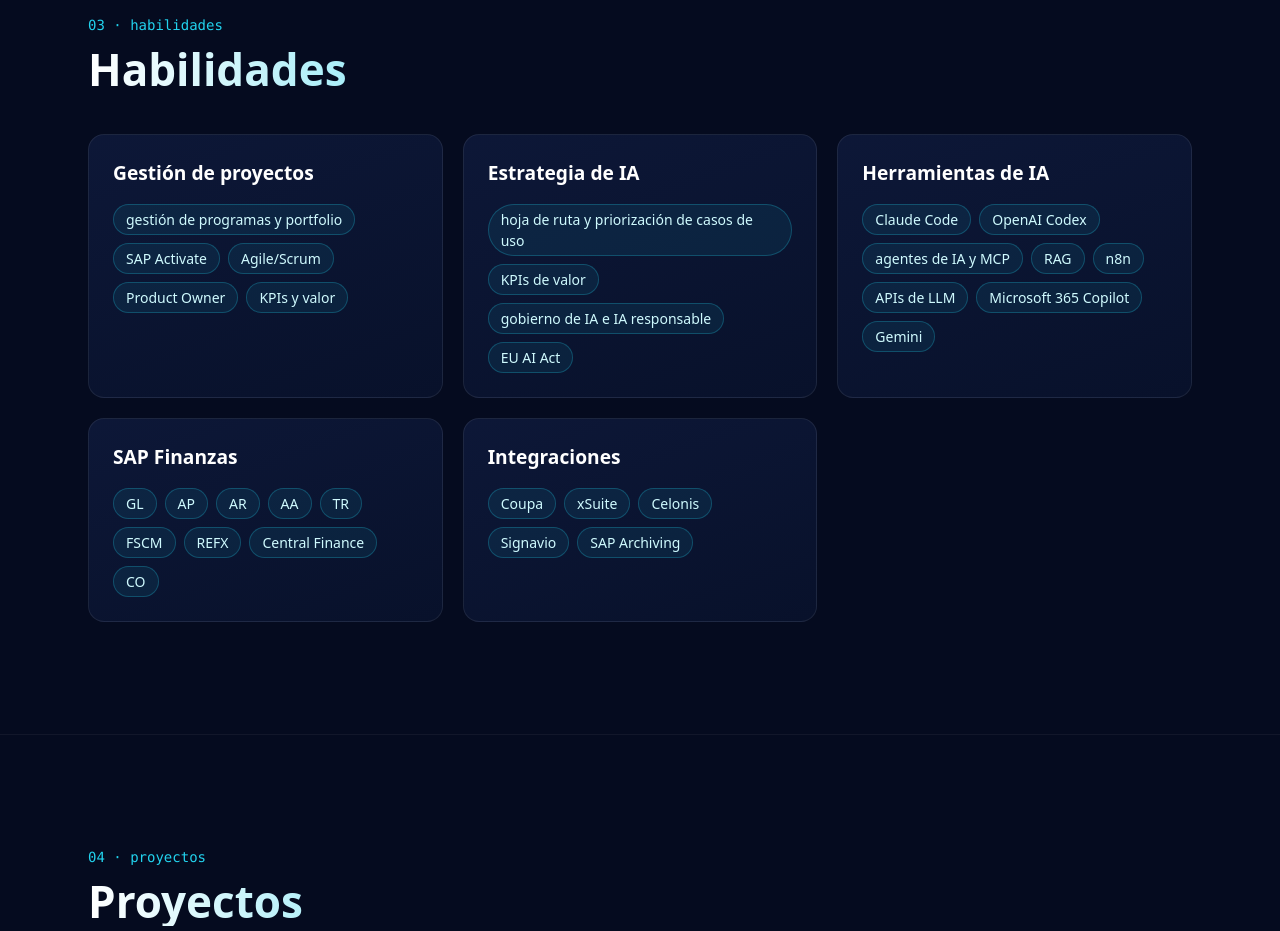
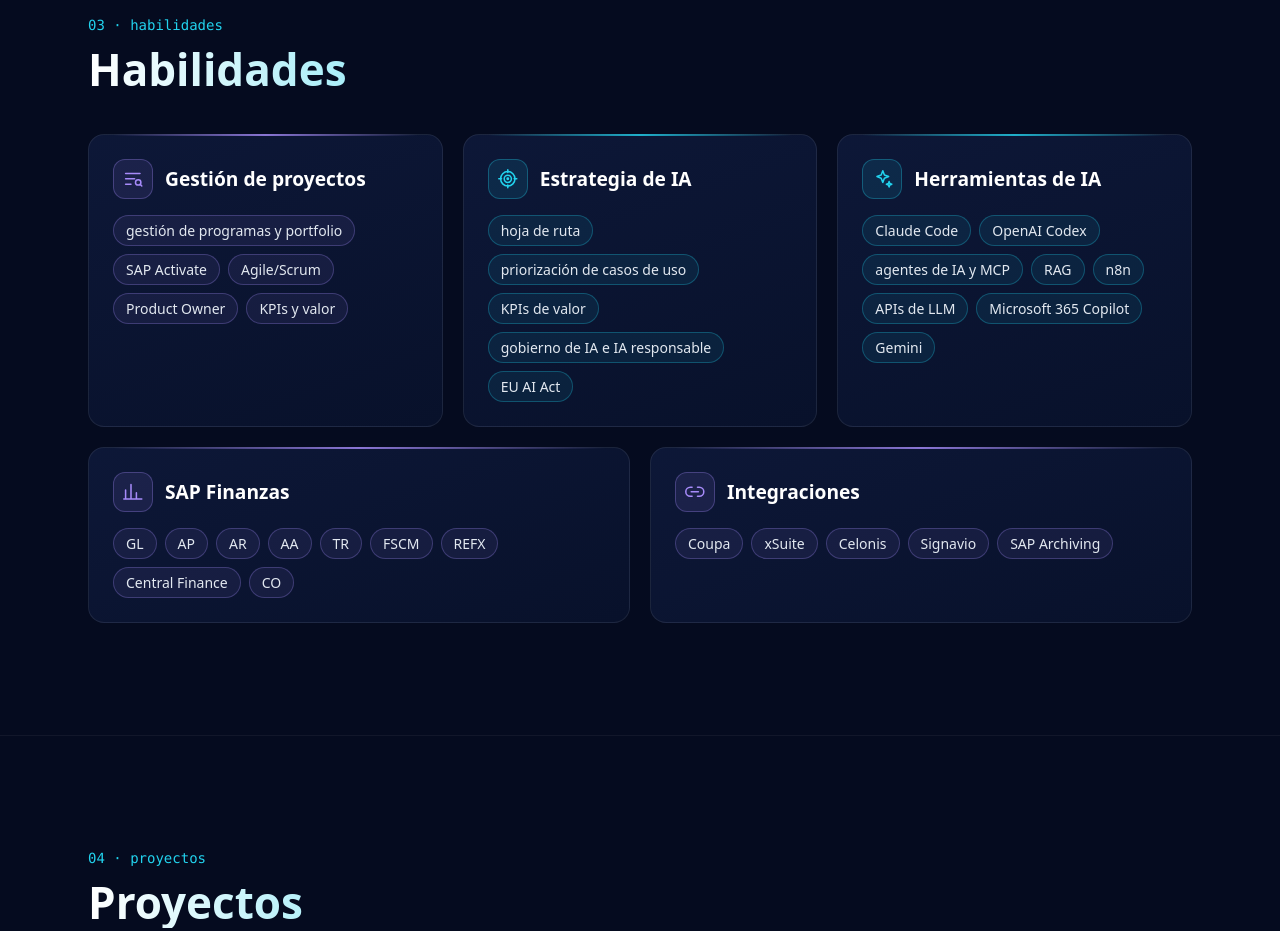
Before and after one commit to jplataes/mi-landing, a plain HTML site: page index.html in a window 1280 px wide. Shown: the part 3260-4191 px from the top of the page. Drawn offline with nearby package versions, Linux system fonts and the light colour scheme.

Commit message:
Fase 5: Habilidades con iconos, entrada escalonada y etiquetas que nunca se parten
Co-Authored-By: Claude Opus 5.5 <noreply@anthropic.com>
Claude-Session: https://claude.ai/code/session_012bdfkzNcT1vBLSHHUEqBrt

```diff
--- a/css/styles.css
+++ b/css/styles.css
@@ -406,3 +406,78 @@ section { scroll-margin-top: 4rem; }
   .tl-date { grid-row: 1 / span 3; padding-top: 0.3rem; }
   .tl-company { margin-top: 0; }
 }
+
+/* ---------- Habilidades ---------- */
+/* Pantallas grandes: 3 tarjetas arriba y 2 más anchas abajo */
+.skills-grid { display: grid; gap: 1.25rem; }
+.skills-grid > * { min-width: 0; }
+@media (min-width: 640px) { .skills-grid { grid-template-columns: repeat(2, 1fr); } }
+@media (min-width: 1200px) {
+  .skills-grid { grid-template-columns: repeat(6, 1fr); }
+  .skills-grid > :nth-child(-n+3) { grid-column: span 2; }
+  .skills-grid > :nth-child(n+4) { grid-column: span 3; }
+}
+.accent-cyan { --accent: var(--cyan); --accent-rgb: 34 211 238; }
+.accent-violet { --accent: var(--violet); --accent-rgb: 167 139 250; }
+
+.skill-card {
+  position: relative;
+  transition: border-color 0.3s, box-shadow 0.3s, transform 0.3s;
+}
+/* Línea luminosa superior con el color de la categoría */
+.skill-card::before {
+  content: "";
+  position: absolute; left: 1.5rem; right: 1.5rem; top: -1px;
+  height: 2px;
+  border-radius: 2px;
+  background: linear-gradient(90deg, transparent, var(--accent), transparent);
+  opacity: 0.8;
+}
+.skill-card:hover {
+  border-color: rgb(var(--accent-rgb) / 0.4);
+  box-shadow: 0 0 30px rgb(var(--accent-rgb) / 0.12);
+}
+.skill-head { display: flex; align-items: center; gap: 0.75rem; }
+.skill-icon {
+  flex: none;
+  display: grid; place-items: center;
+  width: 2.5rem; height: 2.5rem;
+  border-radius: 0.75rem;
+  color: var(--accent);
+  background: rgb(var(--accent-rgb) / 0.1);
+  border: 1px solid rgb(var(--accent-rgb) / 0.3);
+}
+.skill-icon svg { width: 1.35rem; height: 1.35rem; }
+
+/* Etiquetas: nunca se parten en dos líneas (bajan de línea enteras) */
+.skill-card .chips li {
+  white-space: nowrap;
+  color: #e2e8f0;
+  background: rgb(var(--accent-rgb) / 0.08);
+  border-color: rgb(var(--accent-rgb) / 0.28);
+  transition: background-color 0.2s, border-color 0.2s, box-shadow 0.2s, opacity 0.5s, transform 0.5s;
+}
+.skill-card .chips li:hover {
+  background: rgb(var(--accent-rgb) / 0.18);
+  border-color: rgb(var(--accent-rgb) / 0.6);
+  box-shadow: 0 0 12px rgb(var(--accent-rgb) / 0.35);
+}
+@media (max-width: 380px) {
+  .skill-card { padding: 1.25rem 1rem; }
+  .skill-card .chips li { font-size: 0.8rem; padding: 0.25rem 0.6rem; }
+}
+
+/* Entrada escalonada de las etiquetas cuando la tarjeta aparece */
+.js .skill-card.reveal .chips li { opacity: 0; transform: translateY(6px); }
+.js .skill-card.reveal.is-visible .chips li { opacity: 1; transform: none; }
+.skill-card .chips li:nth-child(2) { transition-delay: 0s, 0s, 0s, 0.06s, 0.06s; }
+.skill-card .chips li:nth-child(3) { transition-delay: 0s, 0s, 0s, 0.12s, 0.12s; }
+.skill-card .chips li:nth-child(4) { transition-delay: 0s, 0s, 0s, 0.18s, 0.18s; }
+.skill-card .chips li:nth-child(5) { transition-delay: 0s, 0s, 0s, 0.24s, 0.24s; }
+.skill-card .chips li:nth-child(6) { transition-delay: 0s, 0s, 0s, 0.30s, 0.30s; }
+.skill-card .chips li:nth-child(7) { transition-delay: 0s, 0s, 0s, 0.36s, 0.36s; }
+.skill-card .chips li:nth-child(8) { transition-delay: 0s, 0s, 0s, 0.42s, 0.42s; }
+.skill-card .chips li:nth-child(9) { transition-delay: 0s, 0s, 0s, 0.48s, 0.48s; }
+@media (prefers-reduced-motion: reduce) {
+  .js .skill-card.reveal .chips li { opacity: 1; transform: none; }
+}
--- a/index.html
+++ b/index.html
@@ -282,38 +282,53 @@
       </div>
     </section>
 
-    <!-- Habilidades: la Fase 5 añadirá las animaciones -->
+    <!-- Habilidades: tarjetas con icono y etiquetas que nunca se parten en dos líneas -->
     <section id="habilidades" class="section" aria-labelledby="titulo-habilidades">
       <div class="section-inner">
-        <p class="eyebrow" data-i18n="eyebrowSkills">03 · habilidades</p>
-        <h2 id="titulo-habilidades" class="section-title" data-i18n="titleSkills">Habilidades</h2>
-        <div class="mt-10 grid gap-5 sm:grid-cols-2 lg:grid-cols-3">
-          <article class="card">
-            <h3 class="card-title" data-i18n="skill1Title">Gestión de proyectos</h3>
+        <p class="eyebrow reveal" data-i18n="eyebrowSkills">03 · habilidades</p>
+        <h2 id="titulo-habilidades" class="section-title reveal" data-i18n="titleSkills">Habilidades</h2>
+        <div class="skills-grid mt-10">
+          <article class="card skill-card reveal accent-violet" style="--delay: 0ms">
+            <div class="skill-head">
+              <span class="skill-icon" aria-hidden="true"><svg viewBox="0 0 24 24" fill="none" stroke="currentColor" stroke-width="1.7" stroke-linecap="round" stroke-linejoin="round"><path d="M4 6h16M4 12h10M4 18h6"/><circle cx="18" cy="16" r="3"/><path d="m20.2 18.2 1.8 1.8"/></svg></span>
+              <h3 class="card-title" data-i18n="skill1Title">Gestión de proyectos</h3>
+            </div>
             <ul class="chips" data-i18n-list="skill1">
               <li>gestión de programas y portfolio</li><li>SAP Activate</li><li>Agile/Scrum</li><li>Product Owner</li><li>KPIs y valor</li>
             </ul>
           </article>
-          <article class="card">
-            <h3 class="card-title" data-i18n="skill2Title">Estrategia de IA</h3>
+          <article class="card skill-card reveal accent-cyan" style="--delay: 90ms">
+            <div class="skill-head">
+              <span class="skill-icon" aria-hidden="true"><svg viewBox="0 0 24 24" fill="none" stroke="currentColor" stroke-width="1.7" stroke-linecap="round" stroke-linejoin="round"><circle cx="12" cy="12" r="8"/><circle cx="12" cy="12" r="4"/><circle cx="12" cy="12" r="0.8" fill="currentColor"/><path d="M12 2v3M12 19v3M2 12h3M19 12h3"/></svg></span>
+              <h3 class="card-title" data-i18n="skill2Title">Estrategia de IA</h3>
+            </div>
             <ul class="chips" data-i18n-list="skill2">
-              <li>hoja de ruta y priorización de casos de uso</li><li>KPIs de valor</li><li>gobierno de IA e IA responsable</li><li>EU AI Act</li>
+              <li>hoja de ruta</li><li>priorización de casos de uso</li><li>KPIs de valor</li><li>gobierno de IA e IA responsable</li><li>EU AI Act</li>
             </ul>
           </article>
-          <article class="card">
-            <h3 class="card-title" data-i18n="skill3Title">Herramientas de IA</h3>
+          <article class="card skill-card reveal accent-cyan" style="--delay: 180ms">
+            <div class="skill-head">
+              <span class="skill-icon" aria-hidden="true"><svg viewBox="0 0 24 24" fill="none" stroke="currentColor" stroke-width="1.7" stroke-linecap="round" stroke-linejoin="round"><path d="M12 3l1.8 4.7L18.5 9.5l-4.7 1.8L12 16l-1.8-4.7L5.5 9.5l4.7-1.8z"/><path d="M19 15l.8 2.2L22 18l-2.2.8L19 21l-.8-2.2L16 18l2.2-.8z"/></svg></span>
+              <h3 class="card-title" data-i18n="skill3Title">Herramientas de IA</h3>
+            </div>
             <ul class="chips" data-i18n-list="skill3">
               <li>Claude Code</li><li>OpenAI Codex</li><li>agentes de IA y MCP</li><li>RAG</li><li>n8n</li><li>APIs de LLM</li><li>Microsoft 365 Copilot</li><li>Gemini</li>
             </ul>
           </article>
-          <article class="card">
-            <h3 class="card-title" data-i18n="skill4Title">SAP Finanzas</h3>
+          <article class="card skill-card reveal accent-violet" style="--delay: 270ms">
+            <div class="skill-head">
+              <span class="skill-icon" aria-hidden="true"><svg viewBox="0 0 24 24" fill="none" stroke="currentColor" stroke-width="1.7" stroke-linecap="round" stroke-linejoin="round"><path d="M4 20V10M10 20V4M16 20v-7M22 20H2"/></svg></span>
+              <h3 class="card-title" data-i18n="skill4Title">SAP Finanzas</h3>
+            </div>
             <ul class="chips" data-i18n-list="skill4">
               <li>GL</li><li>AP</li><li>AR</li><li>AA</li><li>TR</li><li>FSCM</li><li>REFX</li><li>Central Finance</li><li>CO</li>
             </ul>
           </article>
-          <article class="card">
-            <h3 class="card-title" data-i18n="skill5Title">Integraciones</h3>
+          <article class="card skill-card reveal accent-violet" style="--delay: 360ms">
+            <div class="skill-head">
+              <span class="skill-icon" aria-hidden="true"><svg viewBox="0 0 24 24" fill="none" stroke="currentColor" stroke-width="1.7" stroke-linecap="round" stroke-linejoin="round"><path d="M9 7H7a5 5 0 0 0 0 10h2M15 7h2a5 5 0 0 1 0 10h-2M8 12h8"/></svg></span>
+              <h3 class="card-title" data-i18n="skill5Title">Integraciones</h3>
+            </div>
             <ul class="chips" data-i18n-list="skill5">
               <li>Coupa</li><li>xSuite</li><li>Celonis</li><li>Signavio</li><li>SAP Archiving</li>
             </ul>
--- a/js/i18n.js
+++ b/js/i18n.js
@@ -89,7 +89,7 @@
     skill1Title: 'Project management',
     skill1: ['programme and portfolio management', 'SAP Activate', 'Agile/Scrum', 'Product Owner', 'KPIs and value'],
     skill2Title: 'AI strategy',
-    skill2: ['roadmap and use-case prioritisation', 'value KPIs', 'AI governance and responsible AI', 'EU AI Act'],
+    skill2: ['roadmap', 'use-case prioritisation', 'value KPIs', 'AI governance and responsible AI', 'EU AI Act'],
     skill3Title: 'AI tools',
     skill3: ['Claude Code', 'OpenAI Codex', 'AI agents and MCP', 'RAG', 'n8n', 'LLM APIs', 'Microsoft 365 Copilot', 'Gemini'],
     skill4Title: 'SAP Finance',
```
Also changed, not shown: 2 other files.
